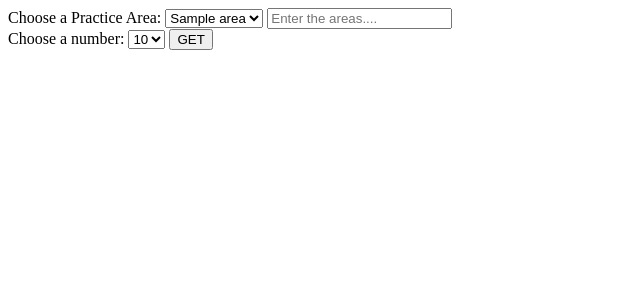
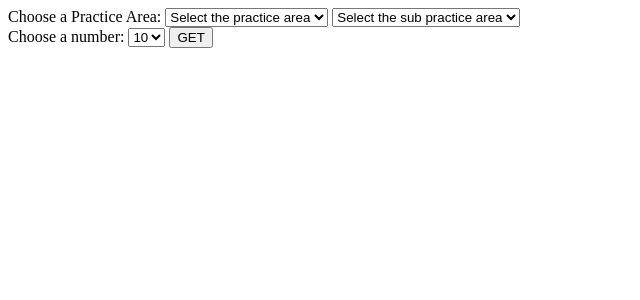
Before and after one commit to ShreyasSathyamoorthyTR/FAQ-2, a Python web app: template templates/index.html in a window 1280 px wide. Shown: the top 300 px of the page, without its empty margins (0-640 px from the left). Run offline with Jinja, Linux system fonts and the light colour scheme; the template is opened without the code that fills it: most values are stand-ins (such as "Sample title", 1, 10 or a date in 2020); some libraries are stand-ins or nearby versions.

Commit message:
ADDED WEBSOCKET

```diff
--- a/templates/base.html
+++ b/templates/base.html
@@ -4,9 +4,36 @@
     <meta charset="UTF-8">
     <meta name="viewport" content="width=device-width, initial-scale=1.0">
     <title>FAQ Generator</title>
+    <script src="https://cdnjs.cloudflare.com/ajax/libs/socket.io/4.3.2/socket.io.min.js"></script>
 </head>
 <body>
     {% block body %}
     {% endblock %}
+    <script>
+        const socket=io();
+        socket.on("response",(data) => {
+            document.getElementById('sub_area').innerHTML = '';
+            let option = document.createElement('option');
+            option.value = "";
+            option.textContent  = "Select sub practice areas";
+            option.id = "select";
+            document.getElementById('sub_area').appendChild(option);
+            let option1 = document.createElement('option');
+            option1.value = "";
+            option1.textContent  = "Others";
+            option1.id = "others";
+            document.getElementById('sub_area').appendChild(option1);
+            data.items.forEach((item) => {
+                let option = document.createElement('option');
+                option.value = item;
+                option.textContent  = item;
+                option.id = "sub_area"
+                document.getElementById('sub_area').appendChild(option);
+            });
+        });
+        document.getElementById('main_area').addEventListener('click', (e) => {
+            socket.emit('message',e.target.value);
+        });
+    </script>
 </body>
 </html>
--- a/templates/index.html
+++ b/templates/index.html
@@ -4,12 +4,17 @@
 
 <form id="myForm" action="/" method="post">
     <label for="main_area">Choose a Practice Area:</label>
-        <select name="main_area">
+        <select name="main_area" id="main_area">
+            <option id="a" name="main_area" value=''>Select the practice area</option>
+            <option id="a" name="main_area" value=''>other</option>
             {% for i in areas %}
-            <option name="main_area" value='{{i}}'>{{i}}</option>
+            <option id="main_area" name="main_area" value='{{i}}'>{{i}}</option>
             {%endfor%}
         </select>
-        <input type="text" name="sub_area" placeholder="Enter the areas....">
+        <select id="sub_area" name="sub_area">
+            <option id="a" name="sub_area" value=''>Select the sub practice area</option>
+            <option id="a" name="sub_area" value=''>other</option>
+        </select>
         <br>
         <label for="question_count">Choose a number:</label>
         <select name="question_count">
@@ -17,6 +22,7 @@
             <option name="question_count" value={{i}}>{{i}}</option>
             {%endfor%}
         </select>
-        <button type="submit" name="submit" value="submit">GET</button>
+        <button id="submit" type="submit" name="submit" value="submit">GET</button>
 </form>
+
 {% endblock %}
```
Also changed, not shown: app.py (+23 -9 lines).
